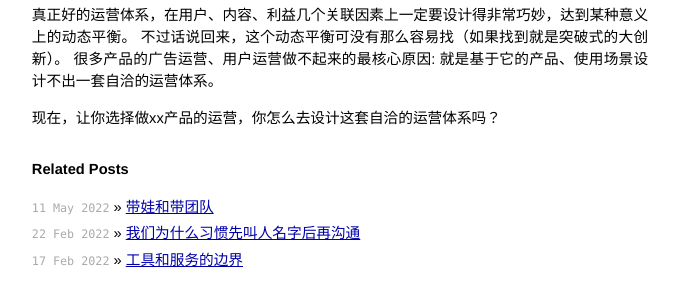
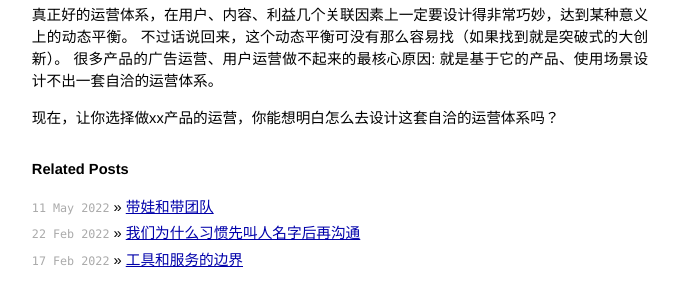
Before and after one commit to redhu/redhu.github.io, a Jekyll site: the page built from _posts/2022-2-16-为什么咖啡馆老板拉了个六折群.md, in a window 1280 px wide. Shown: the part 589-889 px from the top of the page, without its empty margins (300-981 px from the left). Built offline with Jekyll 4.4.1, drawn with Linux system fonts in a browser that asks for light colours; our own code applies the rules of GitHub Pages for plain Markdown files; comment, search, counter and statistics services are not loaded.

```diff
--- a/_posts/2022-2-16-为什么咖啡馆老板拉了个六折群.md
+++ b/_posts/2022-2-16-为什么咖啡馆老板拉了个六折群.md
@@ -33,4 +33,4 @@
 很多产品的广告运营、用户运营做不起来的最核心原因:
 就是基于它的产品、使用场景设计不出一套自洽的运营体系。
 
-现在，让你选择做xx产品的运营，你怎么去设计这套自洽的运营体系吗？
+现在，让你选择做xx产品的运营，你能想明白怎么去设计这套自洽的运营体系吗？
```
